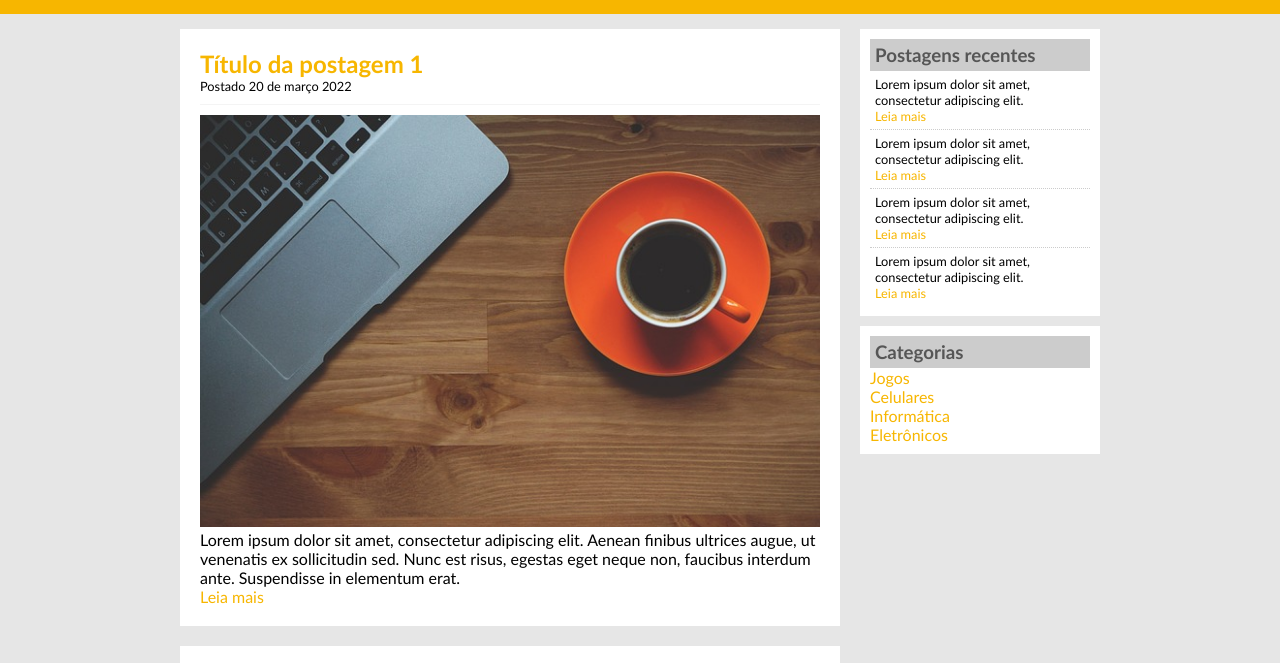
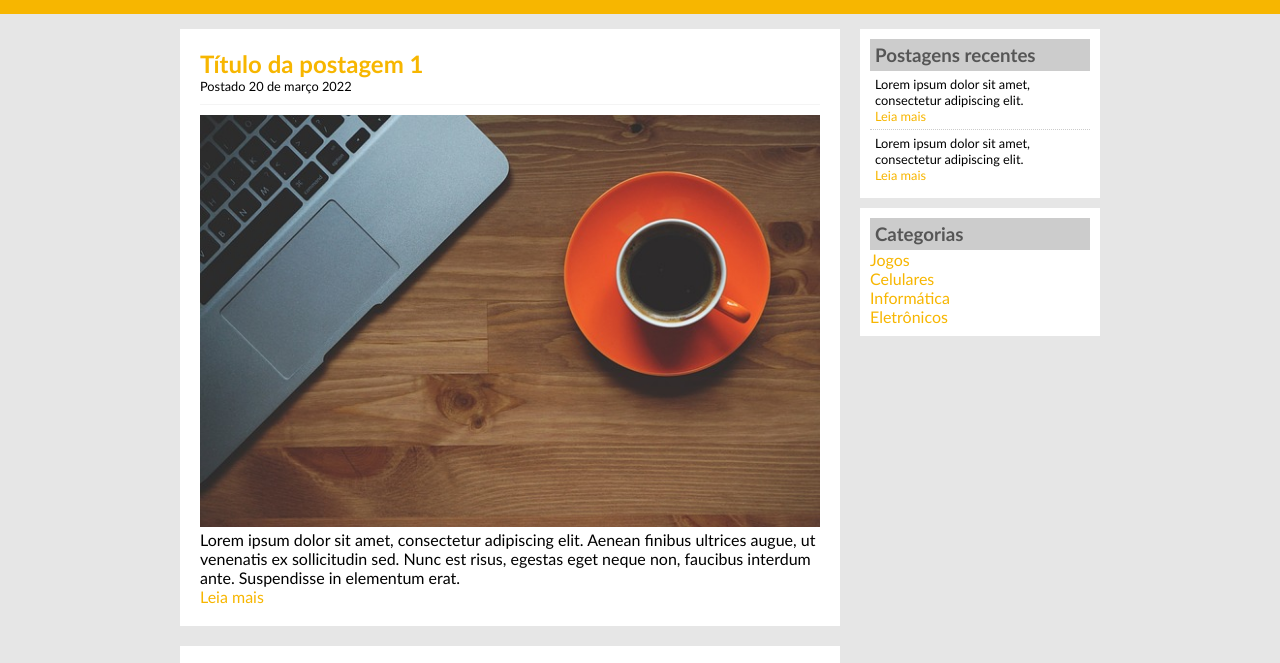
Before and after one commit to MuryloG/TecBlog, a plain HTML site: page pages/index.html in a window 1280 px wide. Shown: the part 123-786 px from the top of the page. Drawn offline with Linux system fonts and the light colour scheme.

Commit message:
Update index.html

```diff
--- a/pages/index.html
+++ b/pages/index.html
@@ -82,16 +82,6 @@
                     <a href="">Leia mais</a>
                 </div>
 
-                <div class="postagem-lateral">
-                    <p>Lorem ipsum dolor sit amet, consectetur adipiscing elit.</p>
-                    <a href="">Leia mais</a>
-                </div>
-
-                <div class="postagem-lateral">
-                    <p>Lorem ipsum dolor sit amet, consectetur adipiscing elit.</p>
-                    <a href="">Leia mais</a>
-                </div>
-
                 <div class="postagem-lateral" style="border-bottom: none;">
                     <p>Lorem ipsum dolor sit amet, consectetur adipiscing elit.</p>
                     <a href="">Leia mais</a>
```
